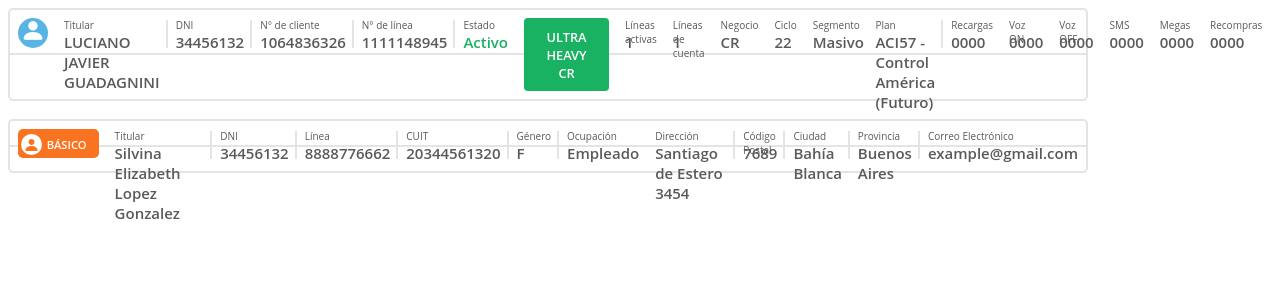
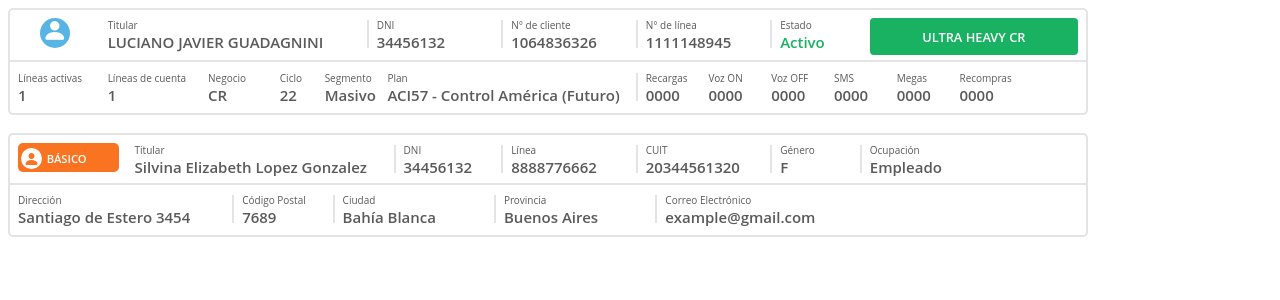
Before and after one commit to Peje08/claroPey, a React (Create React App) app: page / in a window 1280 px wide. Shown: the top 300 px of the page. Built offline with nearby package versions, Linux system fonts and the light colour scheme; no server answers.

Commit message:
component finished

```diff
--- a/src/Common/Grid/Index.tsx
+++ b/src/Common/Grid/Index.tsx
@@ -10,11 +10,11 @@ interface ColInterface {
 
 
 const Container = styled.div`
-
     border: 2px solid #e4e4e4;
     border-radius: 5px;
     box-sizing: border-box;
     display: flex;
+    flex-wrap: wrap;
     position: relative;
     width: 1080px;
     `
@@ -60,22 +60,6 @@ const Element = styled.div`
     position: relative;
     `;
 
-
-const Icon = styled('p') <{
-    color?: string
-    bgColor?: string
-}>`
-    align-self: center;
-    background: ${props => props?.bgColor};
-    border-radius: 50%;
-    color: ${props => props?.color};
-    font-size: 25px;
-    height: 30px;
-    margin: 0;
-    text-align: center;
-    width: 30px;
-
-`;
 const State = styled.div`
     background-color: #19b162;
     border-radius: 4px;
@@ -106,44 +90,13 @@ const VerticallDivisor = styled.div`
     top: 20%;
 `
 
-const Badge = styled('p') <{
-    bgColor?: string
-    color?: string
-}>`
-    background: ${props => props?.bgColor};
-    color: ${props => props?.color};
-    border-radius: 5px;
-    font-family: "OpenSans-SemiBold", "Open Sans SemiBold", "Open Sans",sans-serif;
-    padding: 5px 12px 3px 3px;
-    font-size: .7rem;
-    margin:0;
-    display: flex;
-    gap: 5px;
-    align-items: center;
-    font-weight: 600;
-    text-align: center;
-
-    & i{
-        color:${props => props?.bgColor};
-        background: ${props => props?.color};
-        border-radius:50px;
-        font-size: 1rem;
-        height: 1.3rem;
-        width: 1.3rem;
-
-    }
-`;
-
-
 export {
     Container,
     Col,
     Label,
     Content,
     Element,
-    Icon,
     State,
     HorizontalDivisor,
     VerticallDivisor,
-    Badge,
 };
--- a/src/Components/DisplayInfo/Index.tsx
+++ b/src/Components/DisplayInfo/Index.tsx
@@ -1,45 +1,26 @@
 import React, { FunctionComponent } from "react";
-import { Col, Container, Label, Content, Element, Icon, State, HorizontalDivisor, VerticallDivisor, Badge } from "../../Common/Grid/Index"
+import { Col, Container, Element, HorizontalDivisor } from "../../Common/Grid/Index"
+import { switchData } from "./switchData"
+
 
 interface DisplayUser {
     user: any[];
 };
-
 
 export const DisplayInfo: FunctionComponent<DisplayUser> = ({ user }) => {
 
     return (
         <Container>
             <HorizontalDivisor />
-            {user.map((
-                { label, content, type, active, line, col,color,bgColor }
-                ) =>
-                <Col size={col}>
+            {user.map((user) =>
 
+                <Col size={user.col}>
                     <Element>
-                        {(() => {
-                            switch (type ) {
-                                case "label":
-                                    return (
-                                        <>
-                                            <Label>{label}</Label>
-                                            <Content color={active}>{content}</Content>
-                                            {line && <VerticallDivisor />}
-                                        </>);
-                                case "icon":
-                                    return <Icon color={'#ffffff'} bgColor={'#57b4e5'}><i className="bi bi-person-fill"></i></Icon>
-                                case "badge":
-                                    return <Badge color={color} bgColor={bgColor}><i className="bi bi-person-fill"></i>{content}</Badge>
-                                case "state":
-                                    return <State>{content}</State>;
-                            }
-                        })()}
-
+                        {switchData(user)}
                     </Element>
                 </Col>
+
             )}
-
         </Container>
-
     )
 }
--- /dev/null
+++ b/src/Components/DisplayInfo/switchData.tsx
@@ -0,0 +1,27 @@
+import { Label, Content, State, VerticallDivisor } from "../../Common/Grid/Index"
+import { RenderBadge } from "../RenderBadge/Index";
+import { RenderIcon } from "../RenderIcon/Index"
+
+
+
+export const switchData = ({ label, content, type, active, line, color, bgColor }: any) => {
+
+    switch (type) {
+        case "label":
+            return (
+                <>
+                    <Label>{label}</Label>
+                    <Content color={active}>{content}</Content>
+                    {line && <VerticallDivisor />}
+                </>);
+
+        case "icon":
+            return <RenderIcon color={'#ffffff'} bgColor={"#57b4e5"} icon={"bi bi-person-fill"} />
+
+        case "badge":
+            return <RenderBadge color={color} bgColor={bgColor} icon={"bi bi-person-fill"} content= {content}/>
+
+        case "state":
+            return <State>{content}</State>;
+    }
+}
--- /dev/null
+++ b/src/Components/RenderBadge/Index.tsx
@@ -0,0 +1,41 @@
+import { FunctionComponent } from "react";
+import styled from "styled-components"
+
+interface BadgeInterface {
+    content: string
+    icon: string
+    color?: string
+    bgColor?: string
+}
+
+const Badge = styled('p') <{
+    bgColor?: string
+    color?: string
+}>`
+    background: ${props => props?.bgColor};
+    color: ${props => props?.color};
+    border-radius: 5px;
+    font-family: "OpenSans-SemiBold", "Open Sans SemiBold", "Open Sans",sans-serif;
+    padding: 5px 12px 3px 3px;
+    font-size: .7rem;
+    margin:0;
+    display: flex;
+    gap: 5px;
+    align-items: center;
+    font-weight: 600;
+    text-align: center;
+
+    & i{
+        color:${props => props?.bgColor};
+        background: ${props => props?.color};
+        border-radius:50px;
+        font-size: 1rem;
+        height: 1.3rem;
+        width: 1.3rem;
+
+    }
+`;
+
+export const RenderBadge: FunctionComponent<BadgeInterface> = ({ icon, color, bgColor, content }) => (
+    <Badge color={color} bgColor={bgColor}> <i className={icon}/> {content} </Badge>
+)
--- /dev/null
+++ b/src/Components/RenderIcon/Index.tsx
@@ -0,0 +1,28 @@
+import { FunctionComponent } from "react";
+import styled from "styled-components"
+
+
+interface IconInterface {
+    icon: string;
+    color?: string
+    bgColor?: string
+}
+
+const Icon = styled('p') <{
+    color?: string
+    bgColor?: string
+}>`
+    align-self: center;
+    background: ${props => props?.bgColor};
+    border-radius: 50%;
+    color: ${props => props?.color};
+    font-size: 25px;
+    height: 30px;
+    margin: 0;
+    text-align: center;
+    width: 30px;
+`;
+
+export const RenderIcon: FunctionComponent<IconInterface> = ({ icon, color, bgColor }) => (
+    <Icon color={color} bgColor={bgColor}> <i className={icon}/> </Icon>
+)
--- a/src/Mock/DisplayInfo/userMock.js
+++ b/src/Mock/DisplayInfo/userMock.js
@@ -1,5 +1,5 @@
 
-export const userMock = [
+const userMock = [
   {
     type: "icon",
     color: "light-blue",
@@ -123,7 +123,7 @@ export const userMock = [
   },
 ];
 
-export const userMockClaroPay = [
+const userMockClaroPay = [
   {
     type:"badge",
     color: "#fff",
@@ -209,3 +209,5 @@ export const userMockClaroPay = [
     col: 3
   }
 ];
+
+export {userMock, userMockClaroPay}
```
